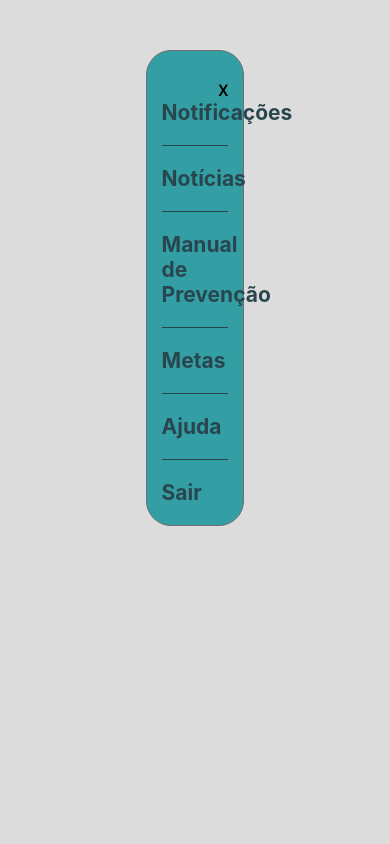
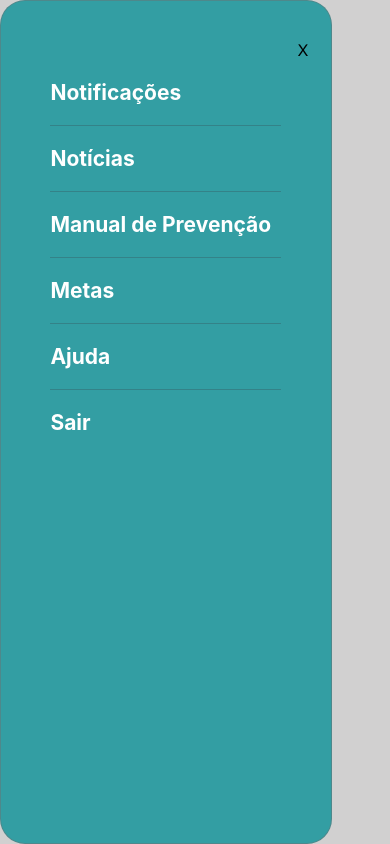
Before and after one commit to joaopedroortiz/covid-app, a React (Create React App) app: page /menu in a window 390 px wide. Built offline with nearby package versions, Linux system fonts and the light colour scheme.

Commit message:
fix: ajustes no css e modo desktop

```diff
--- a/package.json
+++ b/package.json
@@ -6,6 +6,7 @@
     "@testing-library/jest-dom": "^5.16.2",
     "@testing-library/react": "^12.1.4",
     "@testing-library/user-event": "^13.5.0",
+    "create-react-app": "^5.0.0",
     "node": "^17.5.0",
     "react": "^17.0.2",
     "react-dom": "^17.0.2",
--- a/public/index.html
+++ b/public/index.html
@@ -3,6 +3,12 @@
   <head>
     <meta charset="utf-8" />
     <link rel="icon" href="%PUBLIC_URL%/favicon.ico" />
+    <link rel="preconnect" href="https://fonts.googleapis.com" />
+    <link rel="preconnect" href="https://fonts.gstatic.com" crossorigin />
+    <link
+      href="https://fonts.googleapis.com/css2?family=Inter&display=swap"
+      rel="stylesheet"
+    />
     <meta name="viewport" content="width=device-width, initial-scale=1" />
     <meta name="theme-color" content="#000000" />
     <meta
--- a/src/App.js
+++ b/src/App.js
@@ -1,11 +1,11 @@
-import { BrowserRouter, Routes, Route } from "react-router-dom";
-import Cadastro from "./Pages/Cadastro.jsx";
-import Login from "./Pages/Login.jsx";
-import Menu from "./Pages/Menu.jsx";
+import { BrowserRouter, Routes, Route } from 'react-router-dom';
+import Cadastro from './Pages/Cadastro.jsx';
+import Login from './Pages/Login.jsx';
+import Menu from './Pages/Menu.jsx';
 
 function App() {
   return (
-    <div className="App">
+    <div>
       <BrowserRouter>
         <Routes>
           <Route exact path="/" element={<Login />} />
--- a/src/Pages/Cadastro.jsx
+++ b/src/Pages/Cadastro.jsx
@@ -1,29 +1,30 @@
-import React from "react";
-import "../styles/global.css";
-import "../styles/cadastro.css";
-import Button from "../components/Button";
-import Input from "../components/Input/Input";
+import React from 'react';
+import '../styles/global.css';
+import '../styles/cadastro.css';
+// import Button from "../components/Button";
+import Input from '../components/Input/Input';
 
 const Cadastro = () => {
   return (
+    <div className="base-container">
       <div className="container-card">
         <div className="container-nome">
           <Input
             attribute={{
-            id: "nome",
-            name: "nome",
-            type: "text",
-            placeholder: "Nome",
+              id: 'nome',
+              name: 'nome',
+              type: 'text',
+              placeholder: 'Nome',
             }}
           />
         </div>
         <div className="container-email">
           <Input
             attribute={{
-            id: "email",
-            name: "email",
-            type: "email",
-            placeholder: "Email",
+              id: 'email',
+              name: 'email',
+              type: 'email',
+              placeholder: 'Email',
             }}
           />
         </div>
@@ -39,10 +40,10 @@ const Cadastro = () => {
           <div className="container-telefone">
             <Input
               attribute={{
-              id: "telefone",
-              name: "telefone",
-              type: "number",
-              placeholder: "Telefone",
+                id: 'telefone',
+                name: 'telefone',
+                type: 'number',
+                placeholder: 'Telefone',
               }}
             />
           </div>
@@ -51,30 +52,30 @@ const Cadastro = () => {
         <div className="container-nacionalidade">
           <Input
             attribute={{
-            id: "nacionalidade",
-            name: "nacionalidade",
-            type: "text",
-            placeholder: "Nacionalidade",
+              id: 'nacionalidade',
+              name: 'nacionalidade',
+              type: 'text',
+              placeholder: 'Nacionalidade',
             }}
           />
         </div>
         <div className="container-dataNasc">
           <Input
             attribute={{
-            id: "dataNascimento",
-            name: "dataNascimento",
-            type: "date",
-            placeholder: "Data de Nascimento",
+              id: 'dataNascimento',
+              name: 'dataNascimento',
+              type: 'date',
+              placeholder: 'Data de Nascimento',
             }}
           />
         </div>
         <div className="container-senha">
           <Input
             attribute={{
-            id: "senha",
-            name: "senha",
-            type: "password",
-            placeholder: "Senha",
+              id: 'senha',
+              name: 'senha',
+              type: 'password',
+              placeholder: 'Senha',
             }}
           />
         </div>
@@ -82,6 +83,7 @@ const Cadastro = () => {
           <button className="btn">Cadastro</button>
         </div>
       </div>
+    </div>
   );
 };
 
--- a/src/Pages/Login.jsx
+++ b/src/Pages/Login.jsx
@@ -1,16 +1,18 @@
-import React from "react";
-import Input from "../components/Input/Input";
-import Title from "../components/Title";
-import Logo from "../assets/img/covid19.svg";
-import "../styles/global.css";
-import "../styles/login.css";
-import "../styles/logo.css";
+import React from 'react';
+import Input from '../components/Input/Input';
+import Title from '../components/Title';
+import Logo from '../assets/img/covid19.svg';
+import '../styles/global.css';
+import '../styles/login.css';
+import '../styles/logo.css';
+import '../styles/button.css';
 
 function Login() {
   return (
+    <div className="base-container">
       <div className="container-card">
         <div>
-        <img src={Logo} className="logo" />
+          <img src={Logo} alt="logotipo" className="logo" />
         </div>
         <div>
           <Title />
@@ -18,20 +20,20 @@ function Login() {
         <div className="container-email">
           <Input
             attribute={{
-            id: "email",
-            name: "email",
-            type: "email",
-            placeholder: "Email",
+              id: 'email',
+              name: 'email',
+              type: 'email',
+              placeholder: 'Email',
             }}
           />
         </div>
         <div className="container-senha">
           <Input
             attribute={{
-            id: "senha",
-            name: "senha",
-            type: "password",
-            placeholder: "Senha",
+              id: 'senha',
+              name: 'senha',
+              type: 'password',
+              placeholder: 'Senha',
             }}
           />
         </div>
@@ -42,6 +44,7 @@ function Login() {
           <button className="btn">Cadastro</button>
         </div>
       </div>
+    </div>
   );
 }
 
--- a/src/Pages/Menu.jsx
+++ b/src/Pages/Menu.jsx
@@ -1,12 +1,14 @@
-import React from "react";
-import "../styles/global.css";
-import "../styles/menu.css";
+import React from 'react';
+import '../styles/global.css';
+import '../styles/menu.css';
 
 function Menu() {
   return (
+    <div className="base-container">
+      <div className="menu-background">
         <div className="menu-body">
+          <div id="close">X</div>
           <div className="menu-box">
-        <div id="close">X</div>
             <p className="menu-text">Notificações</p>
             <div className="divider"></div>
             <p className="menu-text">Notícias</p>
@@ -20,6 +22,8 @@ function Menu() {
             <p className="menu-text">Sair</p>
           </div>
         </div>
+      </div>
+    </div>
   );
 }
 
--- a/src/styles/button.css
+++ b/src/styles/button.css
@@ -8,12 +8,12 @@
   border: 0;
   color: #fff;
   cursor: pointer;
-    font-size: 22px;
+  font-size: 18px;
   padding: 10px 12px;
   margin: 10px 10px;
   transition: 0.2s;
   width: 267px;
-    height: 45px;
+  height: 35px;
 }
 
 .btn:hover {
--- a/src/styles/global.css
+++ b/src/styles/global.css
@@ -2,28 +2,49 @@
   margin: 0;
   padding: 0;
   box-sizing: border-box;
+  font-family: 'Inter', sans-serif;
 }
 
-  body {
-    height: 100%;
-    margin: 0px;
-    padding: 0px;
-    font-family: "Roboto", sans-serif;
+.base-container {
+  width: 100%;
+  height: 100vh;
+  font-family: 'Roboto', sans-serif;
   background: #dcdcdc;
+  display: flex;
+  justify-content: center;
+  align-items: center;
+}
+
+.padeCadastro {
+  display: flex;
+  justify-content: center;
+  align-items: center;
 }
 
 .container-card {
   display: flex;
   flex-direction: column;
-  align-items:center;
+  align-items: center;
   justify-content: center;
-  position:absolute;
-  width: 360px;
+  position: absolute;
+  width: 470px;
   height: 640px;
-  left: 537px;
-  top: 32px;
-  background: #FFFFFF;
+  background: #ffffff;
   mix-blend-mode: normal;
   box-shadow: 0px 4px 4px rgba(0, 0, 0, 0.25);
   border-radius: 35px;
+  display: flex;
 }
+
+@media (max-width: 640px) {
+  .container-card {
+    height: 100%;
+    width: 100%;
+    border-radius: 0;
+  }
+
+  .menu-background {
+    height: 100%;
+    border-radius: 0;
+  }
+}
--- a/src/styles/menu.css
+++ b/src/styles/menu.css
@@ -1,40 +1,63 @@
-
-.menu-body{
-    background-color: #339EA3;
+.menu-body {
+  background-color: #339ea3;
   display: flex;
   flex-direction: column;
   align-items: center;
-    justify-content: center;
+  max-width: 640px;
+  width: 85%;
+  height: 640px;
+  border: 1px solid rgb(112 110 110 / 45%);
+  border-radius: 25px;
+  padding-top: 10%;
+}
+
+.menu-background {
+  background-color: #d1d0d0;
+  display: flex;
+  align-items: flex-start;
   margin: 50px auto;
-    max-width: 1200px;
-    width: 25%;
-    border: 1px solid rgb(112, 110, 110);
+  max-width: 640px;
+  width: 100%;
+  height: 640px;
   border-radius: 25px;
 }
-
-.menu-box{
-    width:70%;
+.menu-box {
+  width: 70%;
   margin: 20px 10px;
-    padding-top: 10%;
-
+  padding-top: 0%;
 }
 
-.menu-text{
-    color: #29464E;
+.menu-text {
+  color: white;
   font-weight: bolder;
   font-size: 21px;
-    font-family: -apple-system, BlinkMacSystemFont, 'Segoe UI', Roboto, Oxygen, Ubuntu, Cantarell, 'Open Sans', 'Helvetica Neue', sans-serif;
+  font-family: -apple-system, BlinkMacSystemFont, 'Segoe UI', Roboto, Oxygen,
+    Ubuntu, Cantarell, 'Open Sans', 'Helvetica Neue', sans-serif;
 }
 
-.divider{
+.divider {
   width: 100%;
   margin: 20px 0;
   height: 1px;
-    background-color: #29464E;
+  background-color: #36545c61;
 }
 
+#close {
+  display: flex;
+  align-self: end;
+  padding-right: 10%;
 
-#close{
-    float: right;
+  width: 20px;
+  height: 20px;
+}
 
+@media (max-width: 640px) {
+  .menu-body {
+    height: 100%;
   }
+
+  .menu-background {
+    height: 100%;
+    border-radius: 0;
+  }
+}
```
Also changed, not shown: 1 other file (tests, documents, lock files or other folders). Lines whose indentation alone changed are shown as unchanged.
